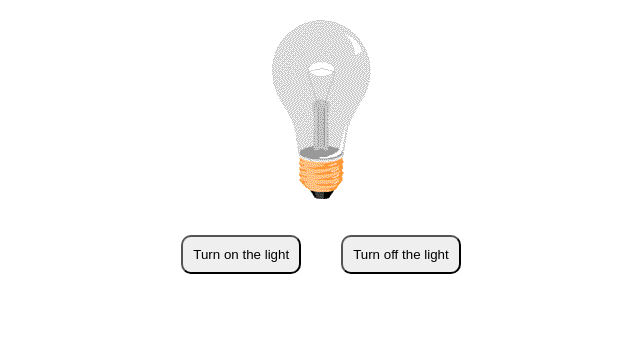
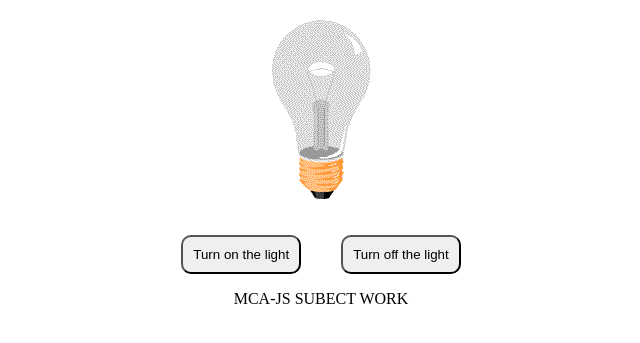
Before and after one commit to malik-azad/Simple-JS-Blub, a plain HTML site: page index.html in a window 1280 px wide. Shown: the part 61-404 px from the top of the page, without its empty margins (319-959 px from the left). Drawn offline with Linux system fonts and the light colour scheme.

Commit message:
i am modifying your code

```diff
--- a/index.html
+++ b/index.html
@@ -34,6 +34,9 @@
             transition-delay: 0.1s;
 
         }
+        #footer{
+            text-align :center;
+        }
     </style>
 
 </head>
@@ -56,6 +59,11 @@
 
         <button onclick="document.getElementById('myImage').src='pic_bulboff.gif'">Turn off the light</button>
     </div>
+
+<footer id="footer">
+    <p>MCA-JS SUBECT WORK</p>
+</footer>
+
 </body>
 
 </html>
```
